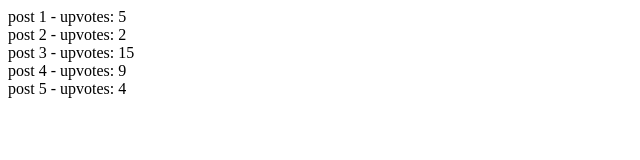
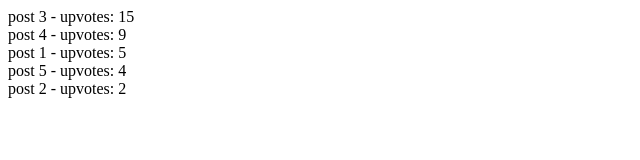
Before and after one commit to himanz/readit, a plain HTML site: page index.html in a window 1280 px wide. Shown: the full height of the page, 0-640 px from the left. Drawn offline with nearby package versions, Linux system fonts and the light colour scheme.

Commit message:
order posts by upvotes

```diff
--- a/index.html
+++ b/index.html
@@ -5,7 +5,7 @@
   	<script src="app.js"></script>
   </head>
   <body ng-app="flapperNews" ng-controller="MainCtrl">
-  	<div ng-repeat="post in posts">
+  	<div ng-repeat="post in posts | orderBy: '-upvotes'">
   		{{post.title}} - upvotes: {{post.upvotes}}
   	</div>
   </body>
```
